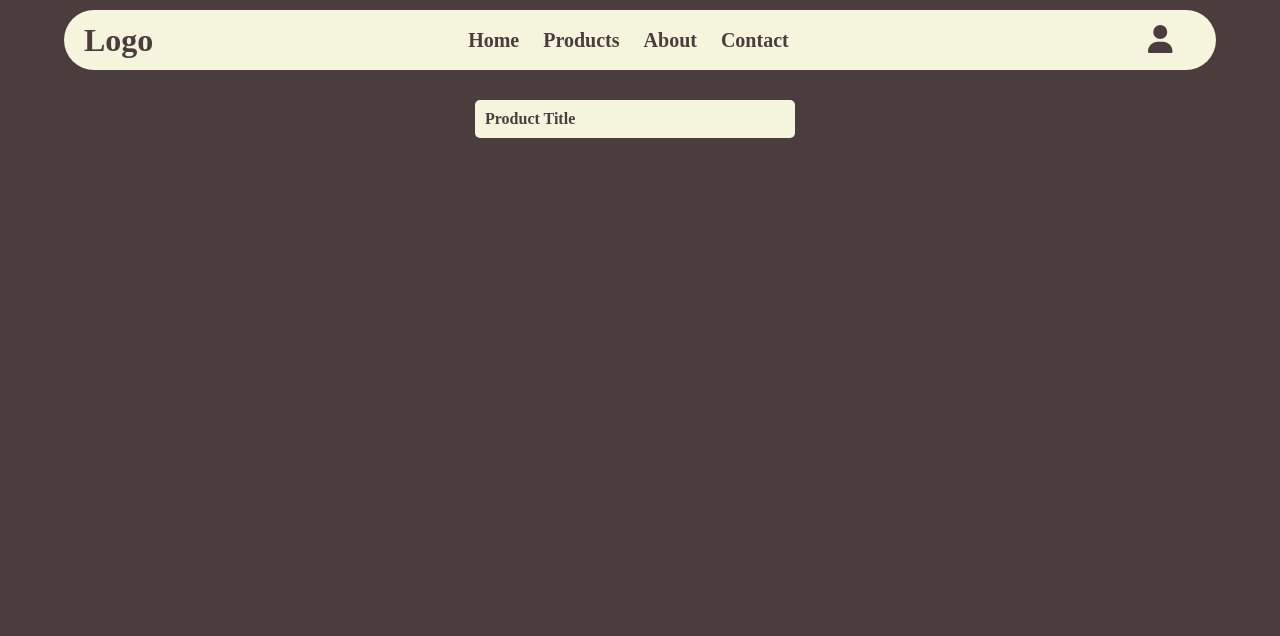
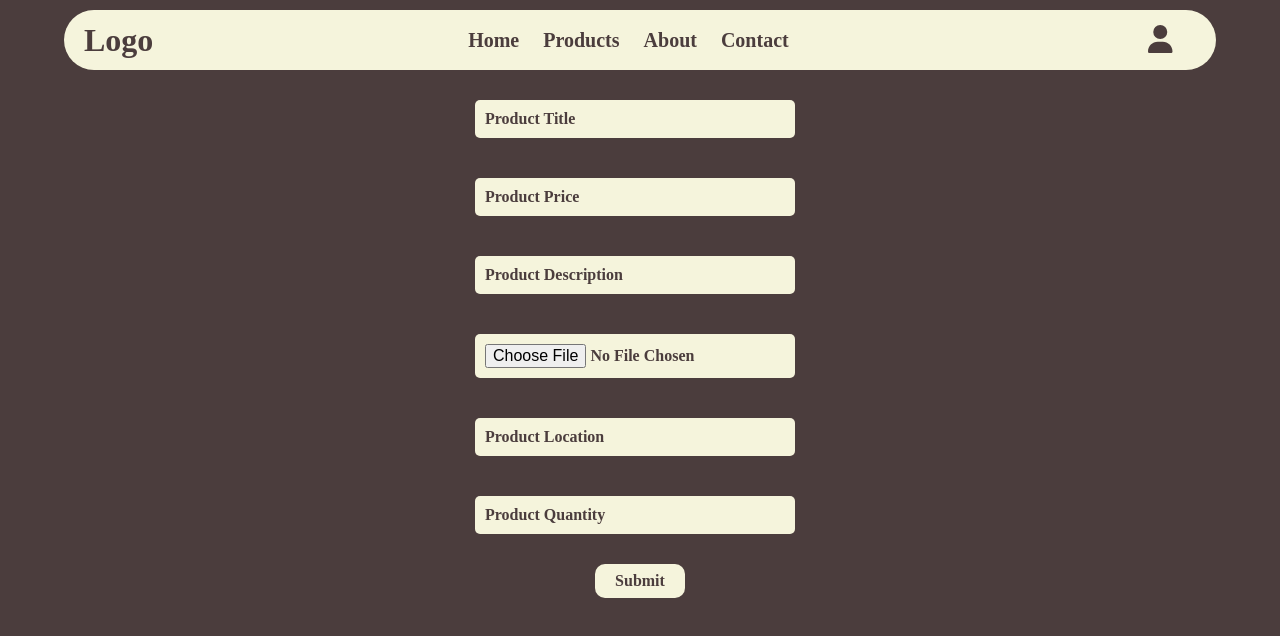
Before and after one commit to SyedZohaibAliKazmi/Auction-Website, a React app: page /AddProduct in a window 1280 px wide. Shown: the top 636 px of the page. Built offline with nearby package versions, Linux system fonts and the light colour scheme; the HTML template or start-up script is replaced by a standard one.

Commit message:
Biding-Website

```diff
--- a/src/App.jsx
+++ b/src/App.jsx
@@ -8,7 +8,7 @@ import About from './Pages/About/About'
 import Contact from './Pages/Contact/Contact'
 import SignIn from './Pages/Auth/SignIn'
 import AddProduct from './Pages/AddProduct/AddProduct'
-import Input from './Components/Input/Input'
+import Loading from './Components/Loading/Loading'
 function App() {
 
 
@@ -24,7 +24,7 @@ function App() {
     <Route path='Contact' element={<Contact/>}/>
     <Route path='SignIn' element={<SignIn/>}/>
     <Route path='AddProduct' element={<AddProduct/>}/>
-    <Route path='Input' element={<Input/>}/>
+    <Route path='Loading' element={<Loading/>}/>
 
   </Routes>
   </BrowserRouter>
--- a/src/Components/Input/Input.jsx
+++ b/src/Components/Input/Input.jsx
@@ -4,8 +4,8 @@ import './Input.css'
 function Input({ formKey, obj, placeholder, errors, errorMsg, type }) {
 
 
-  console.log("Errors: ", errors);
-  console.log("FormKey: ", formKey);
+  // console.log("Errors: ", errors);
+  // console.log("FormKey: ", formKey);
 
     return(
         <div >
--- /dev/null
+++ b/src/Components/Loading/Loading.css
@@ -0,0 +1,36 @@
+
+* {
+    margin: 0;
+    padding: 0;
+    text-decoration: none;
+    font-family: "Lora", "Playfair Display", serif;
+  }
+
+  body{
+    background-color: rgb(75, 61, 61);
+    color:url(c:/Users/sk/Downloads/pre.gif);
+    font-family: "Lora", "Playfair Display", serif;
+  }
+
+
+
+.loading-container {
+    display: flex;
+    justify-content: center;
+    align-items: center;
+    flex-direction: column;
+    height: 100vh;
+    width: 100vw;
+    position: fixed;
+    top: 0;
+    left: 0;
+    z-index: 1000;
+}
+
+.loading-container img {
+    height: 60px;
+}
+.loading-container h3{
+    font-size: 14px;
+    font-weight: 400;
+}
--- /dev/null
+++ b/src/Components/Loading/Loading.jsx
@@ -0,0 +1,15 @@
+import './Loading.css'
+import loading from './pree.gif'
+
+function Loading() {
+
+    return(
+        <div className="loading-container">
+        <img src={loading} alt="Loading..." />
+        <h3>Loading...</h3>
+    </div>
+    )
+
+}
+
+export default Loading
--- /dev/null
+++ b/src/Context/Loading-Context/LoadingContext.jsx
@@ -0,0 +1,18 @@
+import React, { createContext, useContext, useState } from 'react';
+
+// Create a context
+const LoadingContext = createContext();
+
+// Create a provider component
+export const LoadingProvider = ({ children }) => {
+    const [loading, setLoading] = useState(false);
+
+    return (
+        <LoadingContext.Provider value={{ loading, setLoading }}>
+            {children}
+        </LoadingContext.Provider>
+    );
+};
+
+// Custom hook to use the loading context
+export const useLoading = () => useContext(LoadingContext);
--- /dev/null
+++ b/src/Pages/AddProduct/AddProduct.css
@@ -0,0 +1,47 @@
+* {
+    margin: 0;
+    padding: 0;
+    text-decoration: none;
+    font-family: "Lora", "Playfair Display", serif;
+  }
+
+  body{
+    background-color: #4B3D3D;
+    color:#F5F4DC ;
+    font-family: "Lora", "Playfair Display", serif;
+  }
+  .btn-container{
+    display: flex;
+    justify-content: space-around;
+    margin-top: 10px;
+    margin-bottom: 40px;
+  }
+
+  /* .btn-container{
+    background-color: #F5F4DC;
+    color: #4B3D3D;
+    padding: 10px 20px;
+    border: none;
+    cursor: pointer;
+    transition: background-color 0.3s ease;
+    border-radius: 10px;
+    font-weight:600;
+  } */
+ .btn-container button{
+    background-color: #F5F4DC;
+    color: #4B3D3D;
+    padding: 8px 20px;
+    border: none;
+    cursor: pointer;
+    transition: background-color 0.3s ease;
+    border-radius: 10px;
+    font-size: 16px;
+    font-weight:800;
+    transition: transform 0.3 ease-in-out, box-shadow 0.3s ease;
+ }
+
+  .btn-container button:hover,
+  .btn-container button:active{
+    box-shadow: 0px 0px 10px #F5F4DC;
+    transform: scale(1.05);
+  }
--- a/src/Pages/AddProduct/AddProduct.jsx
+++ b/src/Pages/AddProduct/AddProduct.jsx
@@ -2,6 +2,7 @@
 import { useForm } from "react-hook-form";
 import { useNavigate } from "react-router-dom";
 import Input from "../../Components/Input/Input";
+import './AddProduct.css'
 
 function AddProduct() {
   const navigate = useNavigate()
@@ -16,28 +17,69 @@ function AddProduct() {
     return(
         <>
         {/* <h1>helllo</h1> */}
+
         <form onSubmit={handleSubmit(onSubmit)}>
 
+          {/* Title for Add Product  */}
           <Input
           placeholder={"Product title"}
           obj={{...register("title", {required:true,maxLength:30})}}
           errorMsg={"Text Length should be 30"}
           formKey={"title"}
           errors={errors}
+          />
 
+          <Input
+          placeholder={"Product Price"}
+          obj={{ ...register("price", { required: true }) }}
+          errorMsg={"Price is required"}
+          formKey={"price"}
+          type={"number"}
+          errors={errors}
 
           />
 
+          <Input
+           placeholder={"Product Description"}
+           obj={{ ...register("desc", { required: true }) }}
+           errorMsg={"Description is required"}
+           formKey={"desc"}
+           errors={errors}
+
+          />
+
+          <Input
+           placeholder={"Product Image"}
+           obj={{ ...register("img", { required: true }) }}
+           errorMsg={"Image is required"}
+           formKey={"img"}
+           type={"file"}
+           errors={errors}
+          />
+
+          <Input
+           placeholder={"Product Location"}
+           obj={{ ...register("location", { required: true }) }}
+           errorMsg={"Location is required"}
+           formKey={"location"}
+           errors={errors}
+          />
+
+          <Input
+            placeholder={"Product Quantity"}
+            obj={{ ...register("quantity", { required: true }) }}
+            errorMsg={"Quantity is required"}
+            formKey={"quantity"}
+            type={"number"}
+            errors={errors}
+          />
+
+          <div className="btn-container">
+
+          <button type="submit">Submit</button>
+
+          </div>
         </form>
-
-
-        {/* <CustomInput
-        placeholder={"Product Title"}
-        obj={{ ...register("title", { required: true, maxLength: 30 }) }}
-        errorMsg={"Text Length should be between 1 to 30"}
-        formKey={"title"}
-        errors={errors}
-        /> */}
 
         </>
 
--- a/src/Pages/Auth/SignIn.css
+++ b/src/Pages/Auth/SignIn.css
@@ -30,7 +30,7 @@
     padding: 6px;
     border-radius: 6px;
     border: none;
-    background-color: #F5F4DC;
+    background-color: #f5f4dc;
     color: #4B3D3D;
     font-size: 20px;
     font-weight: 600;
--- a/src/Pages/Auth/SignIn.jsx
+++ b/src/Pages/Auth/SignIn.jsx
@@ -5,18 +5,20 @@ import { auth,db  } from '../../utils/firebase'
 import { signInWithPopup } from 'firebase/auth'
 import {  doc, setDoc } from 'firebase/firestore'
 import { message } from 'antd'
+import Loading from '../../Components/Loading/Loading'
+import { useLoading } from '../../Context/Loading-Context/LoadingContext'; // Adjust path as needed
 
 function SignIn() {
-
+    const { loading, setLoading } = useLoading();
     const navigate = useNavigate()
 
-const handleSignIn = ()=>{
-
-  const provider = new  GoogleAuthProvider()
+const handleSignIn = async ()=>{
+setLoading(true);
+  const provider = await new  GoogleAuthProvider()
   provider.addScope("https://www.googleapis.com/auth/contacts.readonly")
   signInWithPopup(auth,provider)
   .then((result)=>{
-   const credential = GoogleAuthProvider.credentialFromResult(result)
+   const credential =  GoogleAuthProvider.credentialFromResult(result)
    const user = result.user
    console.log("result",result);
    // Reference from Firebase DB my Project
@@ -30,29 +32,32 @@ const handleSignIn = ()=>{
     console.log("user",user);
 
     message.success("Successfully Login")
+    setLoading(false)
+
+
    })
 
   })
-  .catch((error) => {
+  .catch (async(error)  =>  {
     // Handle Errors here.
     const errorCode = error.code;
-    const errorMessage = error.message;
+     const errorMessage =  error.message;
 
     console.log(errorMessage);
 
-    var err = message.error(errorMessage);
+    await message.error(errorMessage);
 
     // The AuthCredential type that was used.
     const credential = GoogleAuthProvider.credentialFromError(error);
     // ...
-
+    setLoading(false)
   })
 }
 
     return(
 
             <div className="main-signin">
-
+                  {loading && <Loading/>}
                 <button onClick={handleSignIn}>Login With Google</button>
             </div>
 
--- a/src/Pages/Products/Products.jsx
+++ b/src/Pages/Products/Products.jsx
@@ -2,14 +2,18 @@ import './Products.css'
 import { Link, useNavigate } from 'react-router-dom'
 import Footer from '../../Components/Footer/Footer'
 
+
+
 function Products() {
+
 const navigate = useNavigate()
 const handleAddProduct =()=>{
-    if(user.isLogin){
+
+
         navigate("/addproduct")
-    } else {
-        navigate("/signin")
-    }
+
+
+
 }
 
     return(
@@ -23,6 +27,7 @@ const handleAddProduct =()=>{
             </div>
 
             <div className="all-product">
+
                 <div className="product">
                     <img src="https://images.unsplash.com/photo-1558981359-219d6364c9c8?w=500&auto=format&fit=crop&q=60&ixlib=rb-4.0.3&ixid=M3wxMjA3fDB8MHxzZWFyY2h8MjB8fG1vdG9yYmlrZXxlbnwwfHwwfHx8MA%3D%3D"  alt="product" className='image'/>
                     <h1>Product Name</h1>
--- a/src/main.jsx
+++ b/src/main.jsx
@@ -1,10 +1,13 @@
 import { StrictMode } from 'react'
 import { createRoot } from 'react-dom/client'
 import App from './App.jsx'
+import { LoadingProvider } from './Context/Loading-Context/LoadingContext.jsx';
 import './index.css'
 
 createRoot(document.getElementById('root')).render(
   <StrictMode>
+    <LoadingProvider>
     <App />
+    </LoadingProvider>
   </StrictMode>,
 )
```
Also changed, not shown: src/Components/Loading/pree.gif (added).
